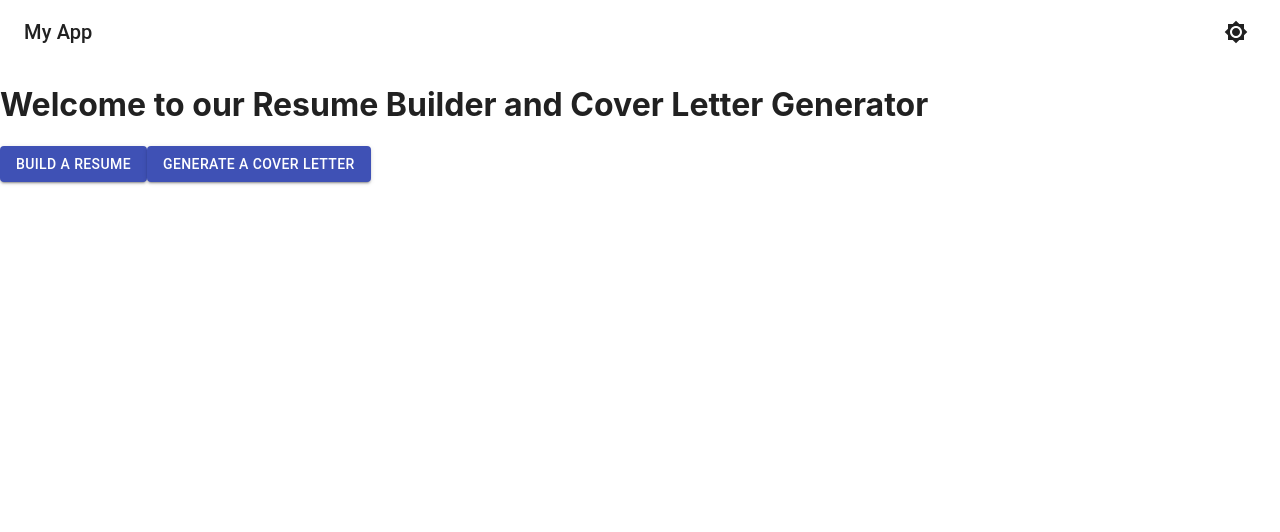
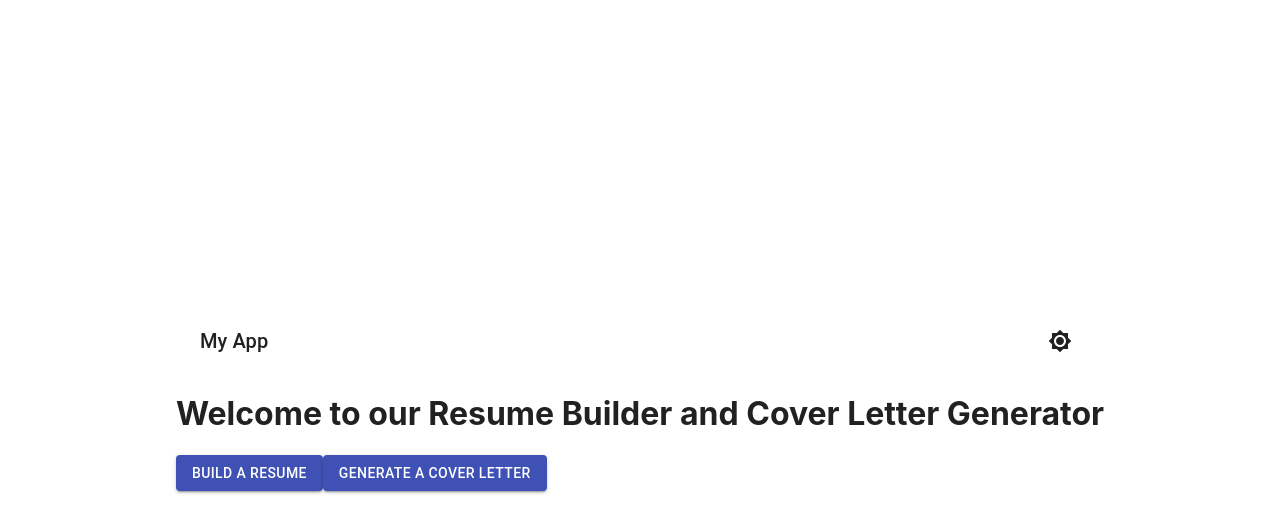
Before and after one commit to drajaygeorge/gig-tailor, a React (Create React App) app: page / in a window 1280 px wide. Shown: the top 532 px of the page. Built offline with nearby package versions, Linux system fonts and the light colour scheme.

Commit message:
Center alignment changes to index.css

```diff
--- a/src/index.css
+++ b/src/index.css
@@ -1,4 +1,10 @@
 body {
+  min-height: 100vh;
+  margin: 0;
+  display: flex;
+  flex-direction: column;
+  justify-content: center;
+  align-items: center;
   margin: 0;
   font-family: -apple-system, BlinkMacSystemFont, 'Segoe UI', 'Roboto', 'Oxygen',
     'Ubuntu', 'Cantarell', 'Fira Sans', 'Droid Sans', 'Helvetica Neue',
```
